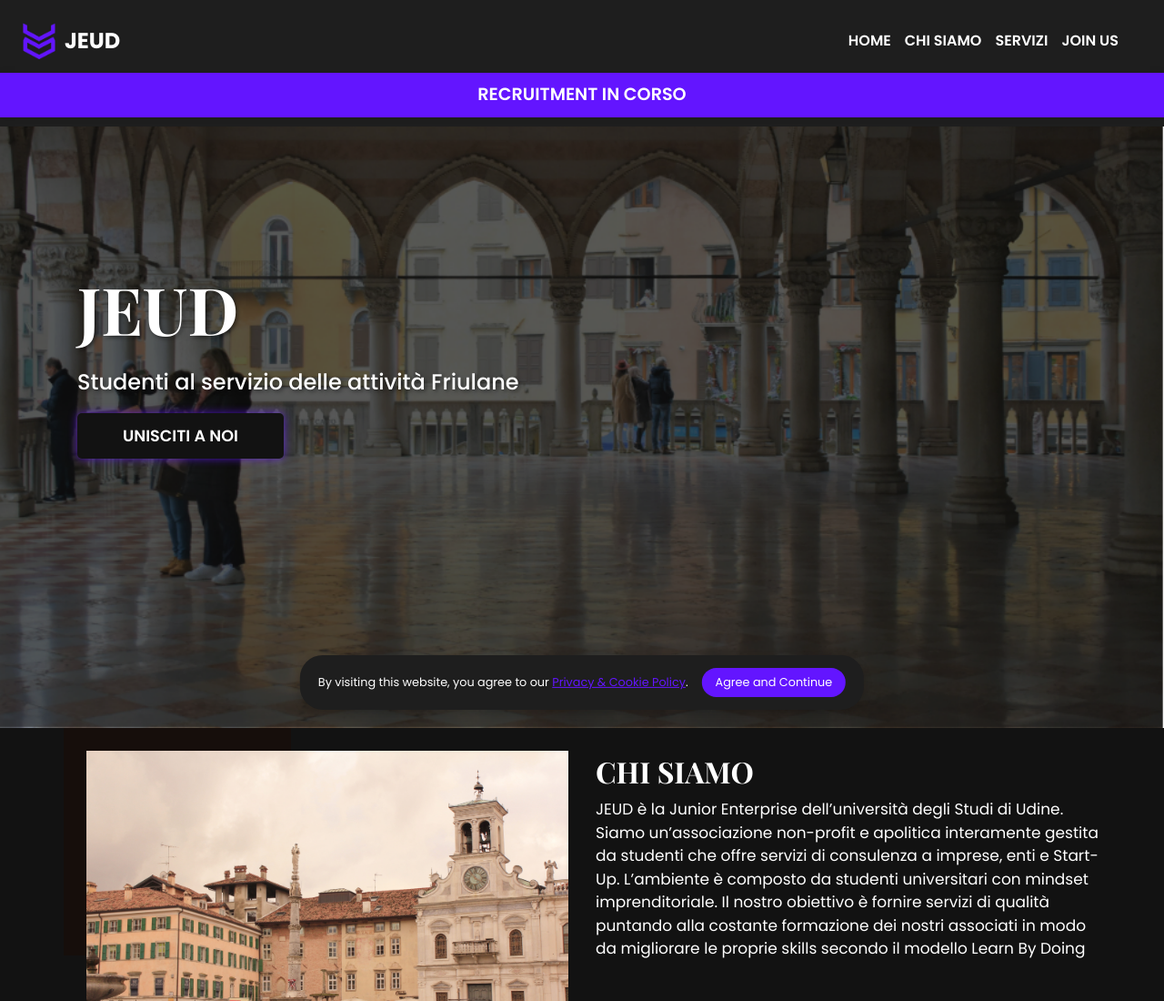
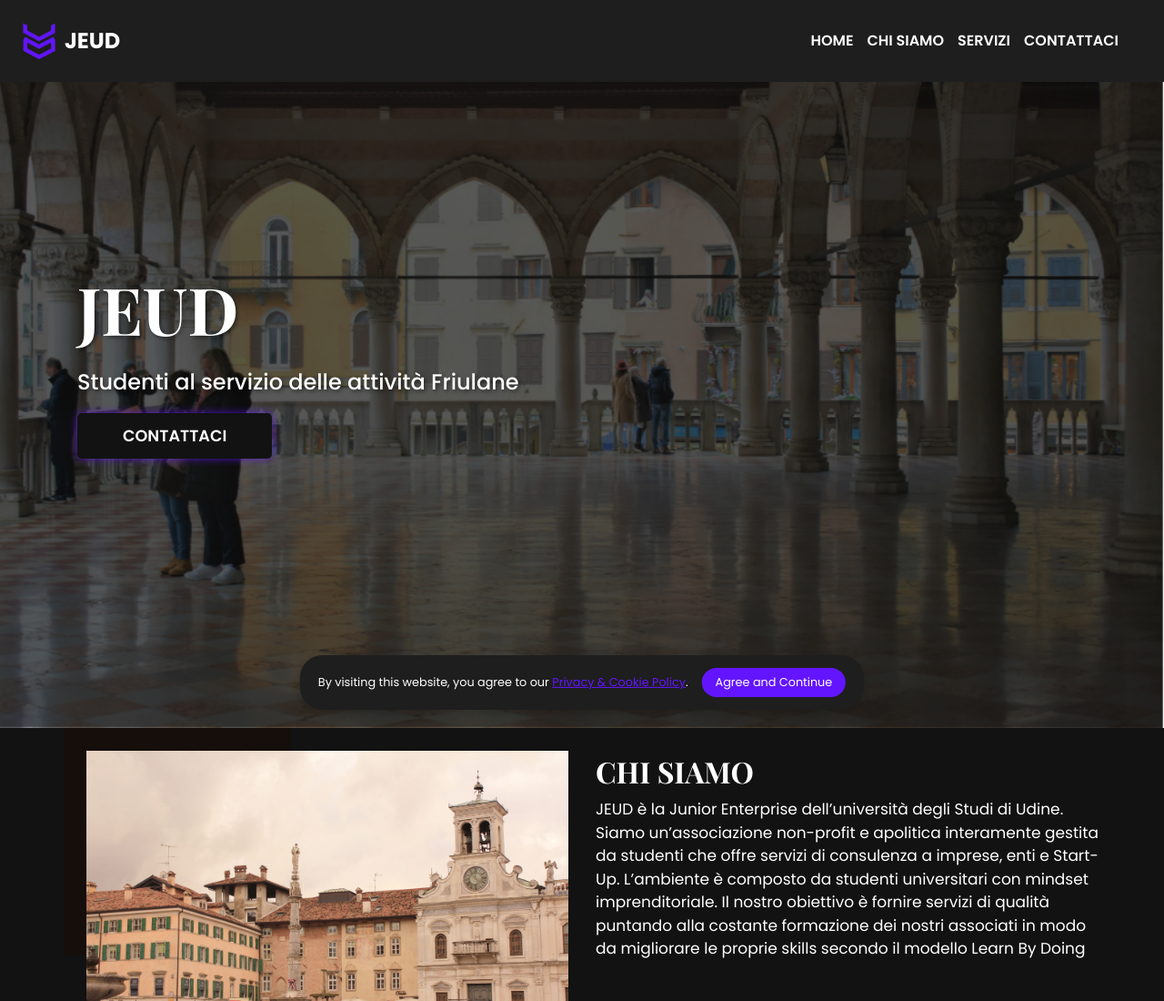
Before and after one commit to matteoovalee/sito-jeud, a plain HTML site: page index.html in a window 1280 px wide. Shown: the top 1100 px of the page at 91% size. Drawn offline with nearby package versions, Linux system fonts and the light colour scheme; a script that the page names is missing.

Commit message:
Removed Recruitment

```diff
--- a/css/style.css
+++ b/css/style.css
@@ -1386,6 +1386,11 @@ h1, h2 {
   margin-bottom: 0px;
 }
 
+.closed-title {
+  color: #FF2400;
+}
+
+
 /* Debug Cose
 * {
   border: 1px solid red !important;
--- a/index.html
+++ b/index.html
@@ -33,13 +33,10 @@
             <a href="index.html">Home</a>
             <a href="about.html">Chi Siamo</a>
             <a href="services.html">Servizi</a>
-            <a href="recruitment.html">Join Us</a>
+            <a href="contact.html">Contattaci</a>
           </div>
         </div>
       </nav>
-    </div>
-    <div class="recruitment-banner">
-      <p><a href="recruitment.html">RECRUITMENT IN CORSO</a></p>
     </div>
   </header>
 
@@ -58,8 +55,8 @@
             Studenti al servizio delle attività Friulane
           </p>
           <div>
-            <a href="recruitment.html" class="slider-link">
-              Unisciti a Noi
+            <a href="contact.html" class="slider-link">
+              Contattaci
             </a>
           </div>
         </div>
```
Also changed, not shown: about.html (+2 -5 lines), contact.html (+1 -4 lines), privacy-policy.html (+1 -4 lines), recruitment.html (+6 -5 lines), services.html (+1 -4 lines), 1 other file.
